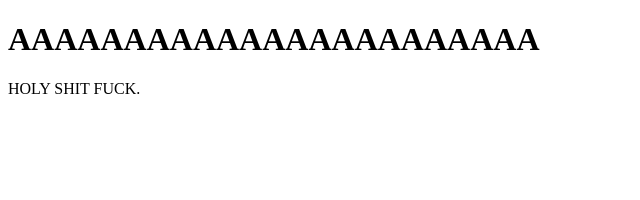
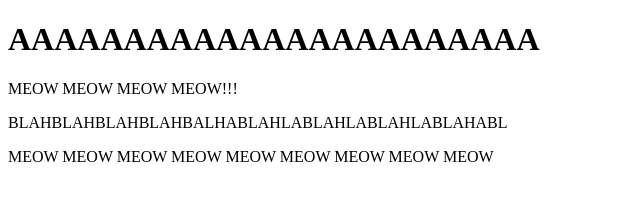
Before and after one commit to Wolseyyyyy/wolseyyyyy.github.io, a plain HTML site: page index.html in a window 1280 px wide. Shown: the whole page, without its empty margins (0-640 px from the left). Drawn offline with Linux system fonts and the light colour scheme.

Commit message:
Added meow meows!

```diff
--- a/index.html
+++ b/index.html
@@ -6,7 +6,9 @@
 <body>
 
 <h1>AAAAAAAAAAAAAAAAAAAAAAA</h1>
-<p>HOLY SHIT FUCK.</p>
+<p>MEOW MEOW MEOW MEOW!!!</p>
+<p>BLAHBLAHBLAHBLAHBALHABLAHLABLAHLABLAHLABLAHABL</p>
+<P>MEOW MEOW MEOW MEOW MEOW MEOW MEOW MEOW MEOW</P>
 
 </body>
 </html>
```
